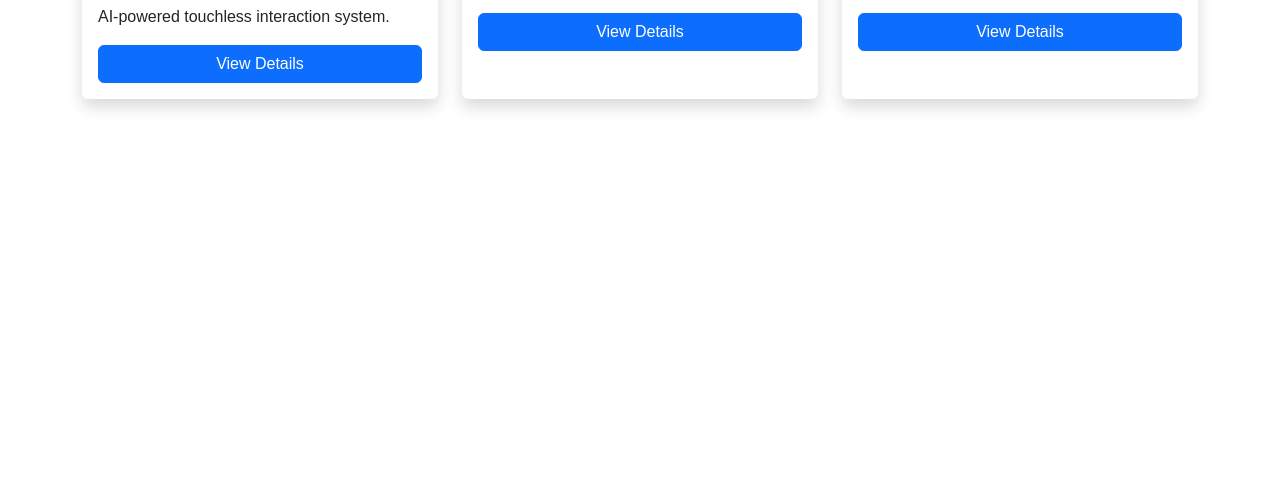
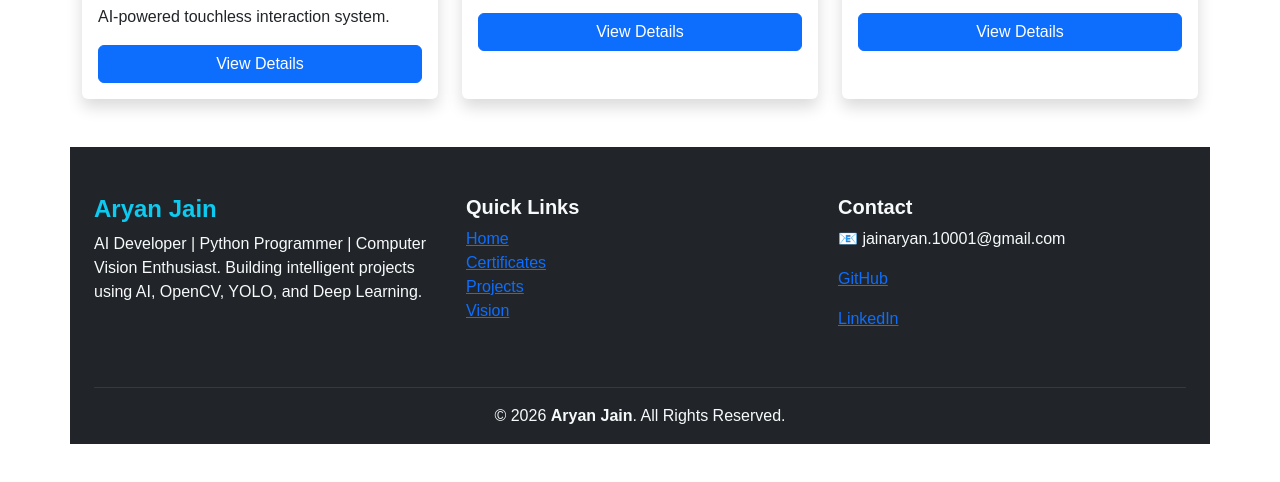
Before and after one commit to jainaryan10001/Aaryan, a plain HTML site: page video.html in a window 1280 px wide. Shown: the part 1157-1639 px from the top of the page. Before the commit the page ends 1304 px from the top, so only its background shows below. Drawn offline with nearby package versions, Linux system fonts and the light colour scheme; no server answers.

Commit message:
Website update

```diff
--- a/video.html
+++ b/video.html
@@ -15,7 +15,7 @@
 
         <div class="container">
 
-            <a class="navbar-brand" href="#">Aryan Jain</a>
+            <a class="navbar-brand" href="index.html">Aryan Jain</a>
 
             <button class="navbar-toggler bg-light" type="button"
                 data-bs-toggle="collapse"
@@ -244,5 +244,85 @@
 <script src="https://cdn.jsdelivr.net/npm/bootstrap@5.3.8/dist/js/bootstrap.bundle.min.js"></script>
 <script type="module" src="auth-status.js"></script>
 
+<!-- Footer Start -->
+<footer class="bg-dark text-light pt-5 pb-3 mt-5">
+
+    <div class="container">
+
+        <div class="row">
+
+            <!-- About -->
+            <div class="col-lg-4 col-md-6 mb-4">
+
+                <h4 class="fw-bold text-info">Aryan Jain</h4>
+
+                <p>
+                    AI Developer | Python Programmer | Computer Vision Enthusiast.
+                    Building intelligent projects using AI, OpenCV, YOLO, and Deep Learning.
+                </p>
+
+            </div>
+
+            <!-- Quick Links -->
+            <div class="col-lg-4 col-md-6 mb-4">
+
+                <h5 class="fw-bold">Quick Links</h5>
+
+                <ul class="list-unstyled">
+
+                    <li><a href="index.html" class="footer-link">Home</a></li>
+
+                    <li><a href="certificate.html" class="footer-link">Certificates</a></li>
+
+                    <li><a href="video.html" class="footer-link">Projects</a></li>
+
+                    <li><a href="research.html" class="footer-link">Vision</a></li>
+
+                </ul>
+
+            </div>
+
+            <!-- Contact -->
+            <div class="col-lg-4 col-md-12 mb-4">
+
+                <h5 class="fw-bold">Contact</h5>
+
+                <p>📧 jainaryan.10001@gmail.com</p>
+
+                <p>
+                    <a href="https://github.com/jainaryan10001"
+                       target="_blank"
+                       class="footer-link">
+                        GitHub
+                    </a>
+                </p>
+
+                <p>
+                    <a href="https://www.linkedin.com/in/aryan-jain-b2976b351"
+                       target="_blank"
+                       class="footer-link">
+                        LinkedIn
+                    </a>
+                </p>
+
+            </div>
+
+        </div>
+
+        <hr class="border-secondary">
+
+        <div class="text-center">
+
+            <p class="mb-0">
+                © 2026 <strong>Aryan Jain</strong>. All Rights Reserved.
+            </p>
+
+        </div>
+
+    </div>
+
+</footer>
+<!-- Footer End -->
+
 </body>
 </html>
```
